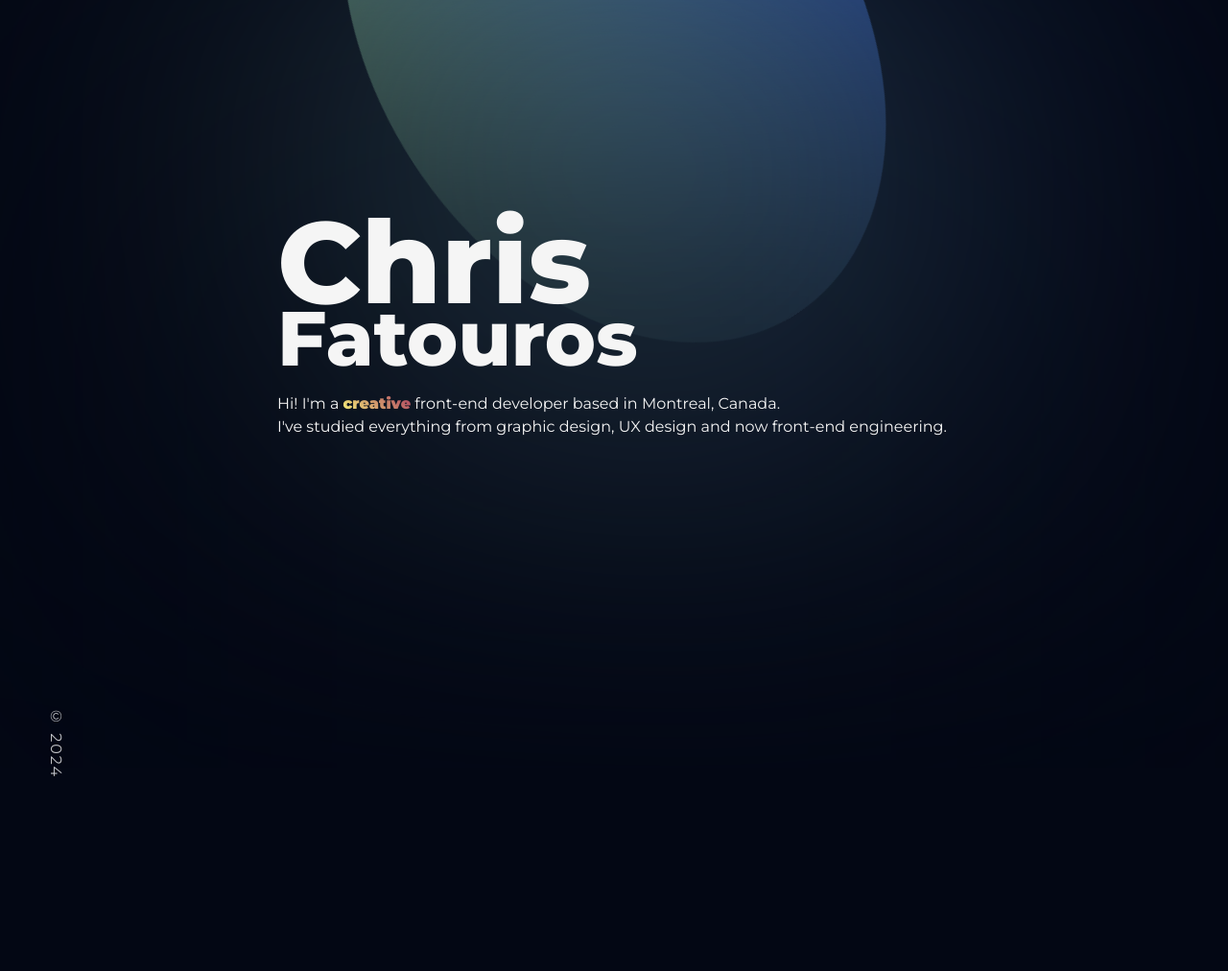
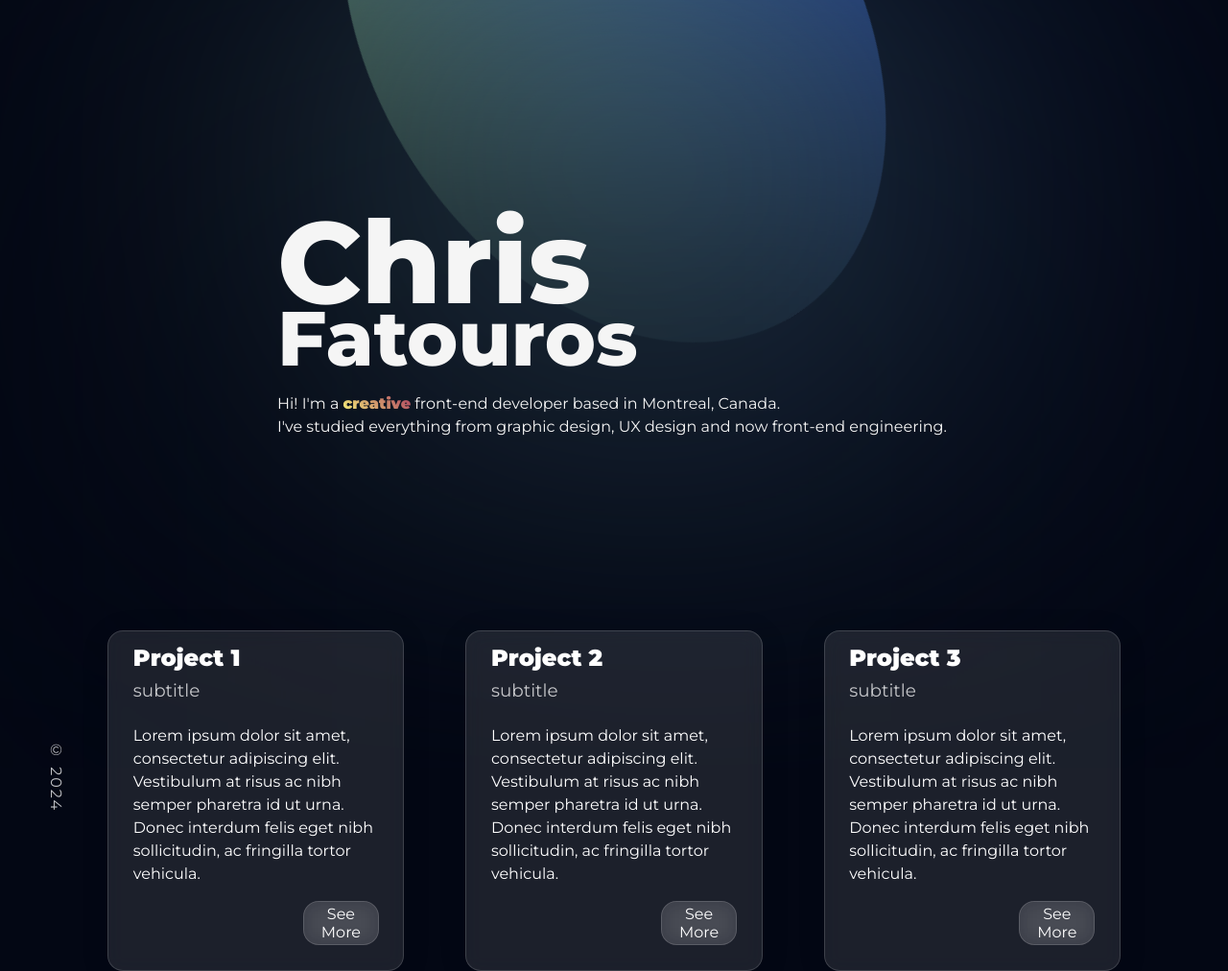
Before and after one commit to ChrisFatouros/Portfolio, a plain HTML site: page index.html in a window 1280 px wide. Shown: the top 1012 px of the page at 96% size. Before the commit the page ends 811 px from the top, so only its background shows below. Drawn offline with Linux system fonts and the light colour scheme.

Commit message:
Glass cards added

```diff
--- a/index.html
+++ b/index.html
@@ -22,6 +22,29 @@
     </p>
   </header>
 
+  <!-- Glass cards? -->
+
+  <section class="cards">
+    <div class="card card1">
+      <div class="cardTitle">Project 1</div>
+      <div class="cardSub">subtitle</div>
+      <div class="cardDetail">Lorem ipsum dolor sit amet, consectetur adipiscing elit. Vestibulum at risus ac nibh semper pharetra id ut urna. Donec interdum felis eget nibh sollicitudin, ac fringilla tortor vehicula.</div>
+      <div class="button">See More</div>
+    </div>
+    <div class="card card2">
+      <div class="cardTitle">Project 2</div>
+      <div class="cardSub">subtitle</div>
+      <div class="cardDetail">Lorem ipsum dolor sit amet, consectetur adipiscing elit. Vestibulum at risus ac nibh semper pharetra id ut urna. Donec interdum felis eget nibh sollicitudin, ac fringilla tortor vehicula.</div>
+      <div class="button">See More</div>
+    </div>
+    <div class="card card3">
+      <div class="cardTitle">Project 3</div>
+      <div class="cardSub">subtitle</div>
+      <div class="cardDetail">Lorem ipsum dolor sit amet, consectetur adipiscing elit. Vestibulum at risus ac nibh semper pharetra id ut urna. Donec interdum felis eget nibh sollicitudin, ac fringilla tortor vehicula.</div>
+      <div class="button">See More</div>
+    </div>
+  </section>
+
   <footer>
     <p id="vertical">	&#169; 2024</p>
   </footer>
--- a/style.css
+++ b/style.css
@@ -81,9 +81,81 @@ animation: skew .5s 1 forwards;
     -moz-text-fill-color: transparent;
 }
 
+/* Cards */
 
+.cards {
+  display: flex;
+  flex-wrap: wrap;
+  justify-content: center;
+  gap: 5vw;
+  position: relative;
+  bottom: -50vh;
+}
 
+.card {
+  position: relative;
+  display: grid;
+  width: 20vw;
+  height: auto;
+  z-index: 20;
+  align-content: flex-start;
+  background: rgba(255, 255, 255, 0.10);
+  border-radius: 16px;
+  box-shadow: 0 4px 30px rgba(0, 0, 0, 0.1);
+  backdrop-filter: blur(9.7px);
+  -webkit-backdrop-filter: blur(9.7px);
+  border: 1px solid rgba(255, 255, 255, 0.15);
+  padding: 1vw 2vw 2vw 2vw;
+}
 
+.card:hover {
+  animation: slideUp 1s ease-in-out 1;
+  animation-fill-mode: forwards;
+}
+
+.cardTitle {
+  font-size: 1.5rem;
+  font-weight: 900;
+  margin-bottom: .5rem;
+}
+
+.cardSub {
+  font-size: 1.15rem;
+  margin-bottom: 1.5rem;
+  opacity: .75;
+}
+
+.cardDetail {
+  line-height: 1.5rem;
+}
+
+.button {
+  border: 1px solid rgba(255, 255, 255, 0.15);
+  background: rgba(255, 255, 255, 0.10);
+  backdrop-filter: blur(9.7px);
+  border-radius: 16px;
+  width: 5vw;
+  padding: .25vw .5vw;
+  text-align: center;
+  align-items: right;
+  margin-top: 2vh;
+  margin-left: auto;
+  transition-duration: .5s;
+}
+
+.button:hover {
+  background: rgba(255, 255, 255, 0.50);
+}
+
+@keyframes slideUp {
+  from {
+    transform: translateY(0);
+  }
+
+  to {
+    transform: translateY(-15vh);
+  }
+}
 
 
 
@@ -97,7 +169,7 @@ animation: skew .5s 1 forwards;
 /* Footer */
 #vertical {
   position: relative;
-  top: 60vh;
+  top: 20vh;
   z-index: 50;
   writing-mode: vertical-lr;
   letter-spacing: 2px;
```
